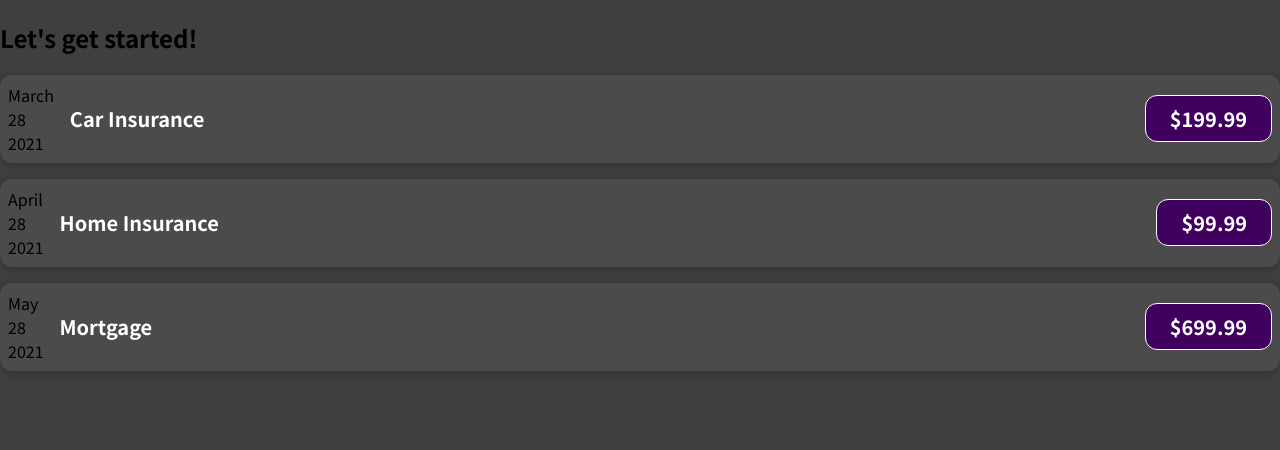
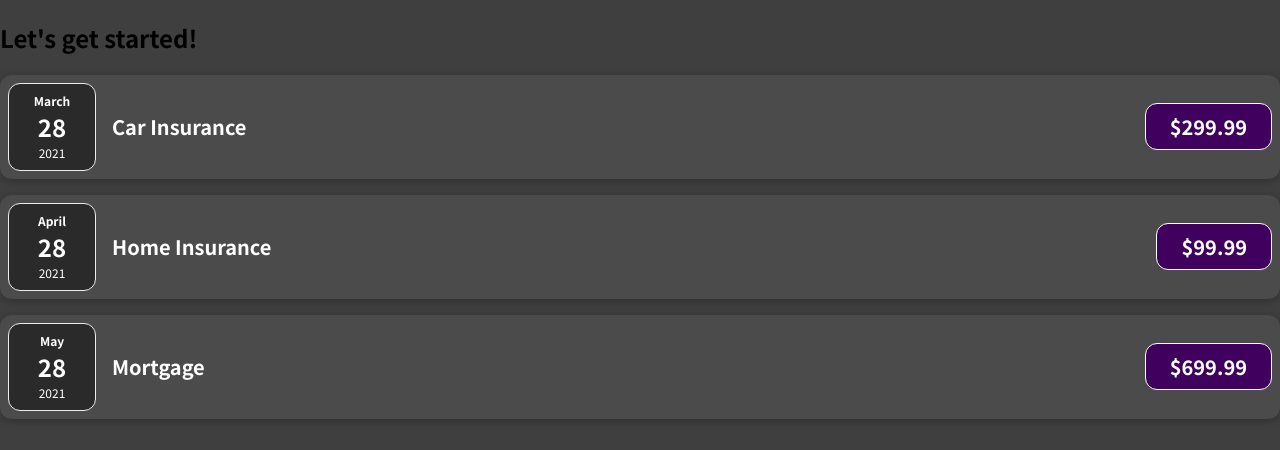
Before and after one commit to veja947/react_2021, a JavaScript app: page / in a window 1280 px wide. Shown: the top 450 px of the page. Built offline with nearby package versions, Linux system fonts and the light colour scheme.

Commit message:
create expenseDate component and style it

```diff
--- a/src/App.js
+++ b/src/App.js
@@ -8,7 +8,7 @@
         {
             date: new Date(2021, 2, 28),
             title: 'Car Insurance',
-            amount: 199.99,
+            amount: 299.99,
         },
         {
             date: new Date(2021, 3, 28),
--- /dev/null
+++ b/src/components/ExpenseDate.css
@@ -0,0 +1,27 @@
+
+.expense-date {
+    display: flex;
+    flex-direction: column;
+    width: 5.5rem;
+    height: 5.5rem;
+    border: 1px solid #ececec;
+    background-color: #2a2a2a;
+    color: white;
+    border-radius: 12px;
+    align-items: center;
+    justify-content: center;
+}
+
+.expense-date__month {
+    font-size: 0.75rem;
+    font-weight: bold;
+}
+
+.expense-date__year {
+    font-size: 0.75rem;
+}
+
+.expense-date__day {
+    font-size: 1.5rem;
+    font-weight: bold;
+}
--- /dev/null
+++ b/src/components/ExpenseDate.js
@@ -0,0 +1,18 @@
+import './ExpenseDate.css';
+
+
+function ExpenseDate(props) {
+    const month = props.date.toLocaleString('en-US', { month: 'long'});
+    const day = props.date.toLocaleString('en-US', { day: '2-digit'});
+    const year = props.date.getFullYear();
+
+    return (
+        <div className="expense-date">
+            <div className="expense-date__month">{ month }</div>
+            <div className="expense-date__day">{ day }</div>
+            <div className="expense-date__year">{ year }</div>
+        </div>
+    );
+}
+
+export default ExpenseDate;
--- a/src/components/ExpenseItem.js
+++ b/src/components/ExpenseItem.js
@@ -1,18 +1,12 @@
 import './ExpenseItem.css';
+import ExpenseDate from "./ExpenseDate";
 
 function ExpenseItem(props) {
 
-    const month = props.date.toLocaleString('en-US', { month: 'long'});
-    const day = props.date.toLocaleString('en-US', { day: '2-digit'});
-    const year = props.date.getFullYear();
 
     return (
     <div className="expense-item">
-        <div>
-            <div>{ month }</div>
-            <div>{ day }</div>
-            <div>{ year }</div>
-        </div>
+        <ExpenseDate date={props.date}></ExpenseDate>
         <div className="expense-item__description">
             <h2>{props.title}</h2>
             <div className="expense-item__price">${props.amount}</div>
```
Also changed, not shown: 1 other file (tests, documents, lock files or other folders).
